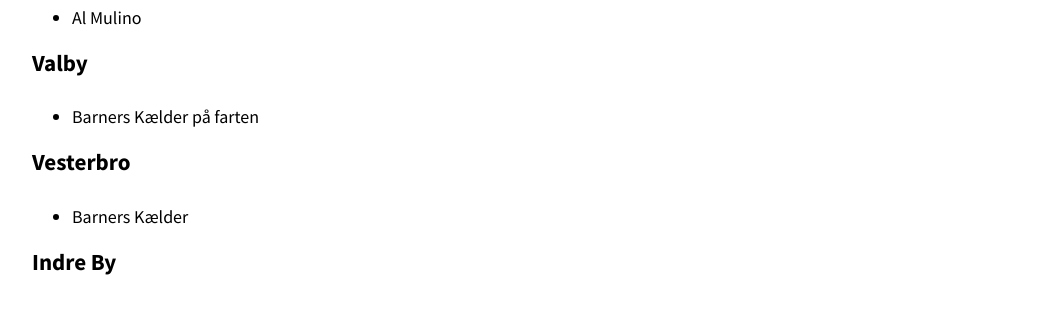
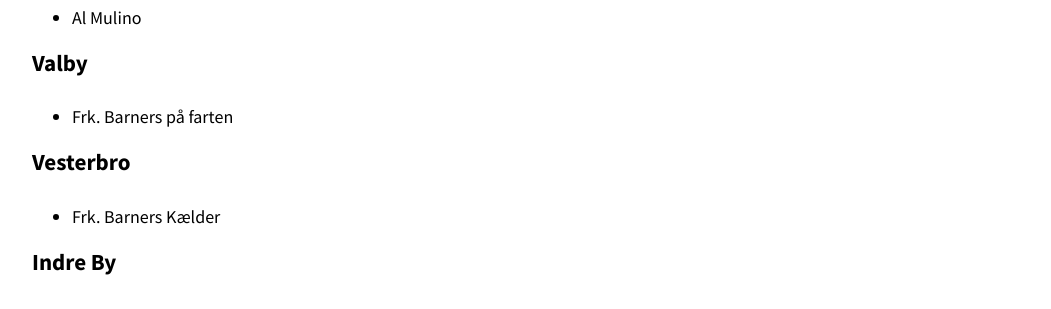
Before and after one commit to paulisrodder/paulisrodder.github.io, a Jekyll site: the page built from frem-i-byen.md, in a window 1280 px wide and 900 px high, scrolled down 1575 px. Shown: the part 358-667 px from the top of the window, without its empty margins (114-1165 px from the left). Built offline with Jekyll 4.4.1, drawn with Linux system fonts in a browser that asks for light colours; nearby versions of some CDN libraries.

Commit message:
Update frem-i-byen.md

```diff
--- a/frem-i-byen.md
+++ b/frem-i-byen.md
@@ -59,10 +59,10 @@
 - Al Mulino
 
 ### Valby
-- Barners Kælder på farten
+- Frk. Barners på farten
 
 ### Vesterbro
-- Barners Kælder
+- Frk. Barners Kælder
 
 ### Indre By
 - Restaurant 1899
```
